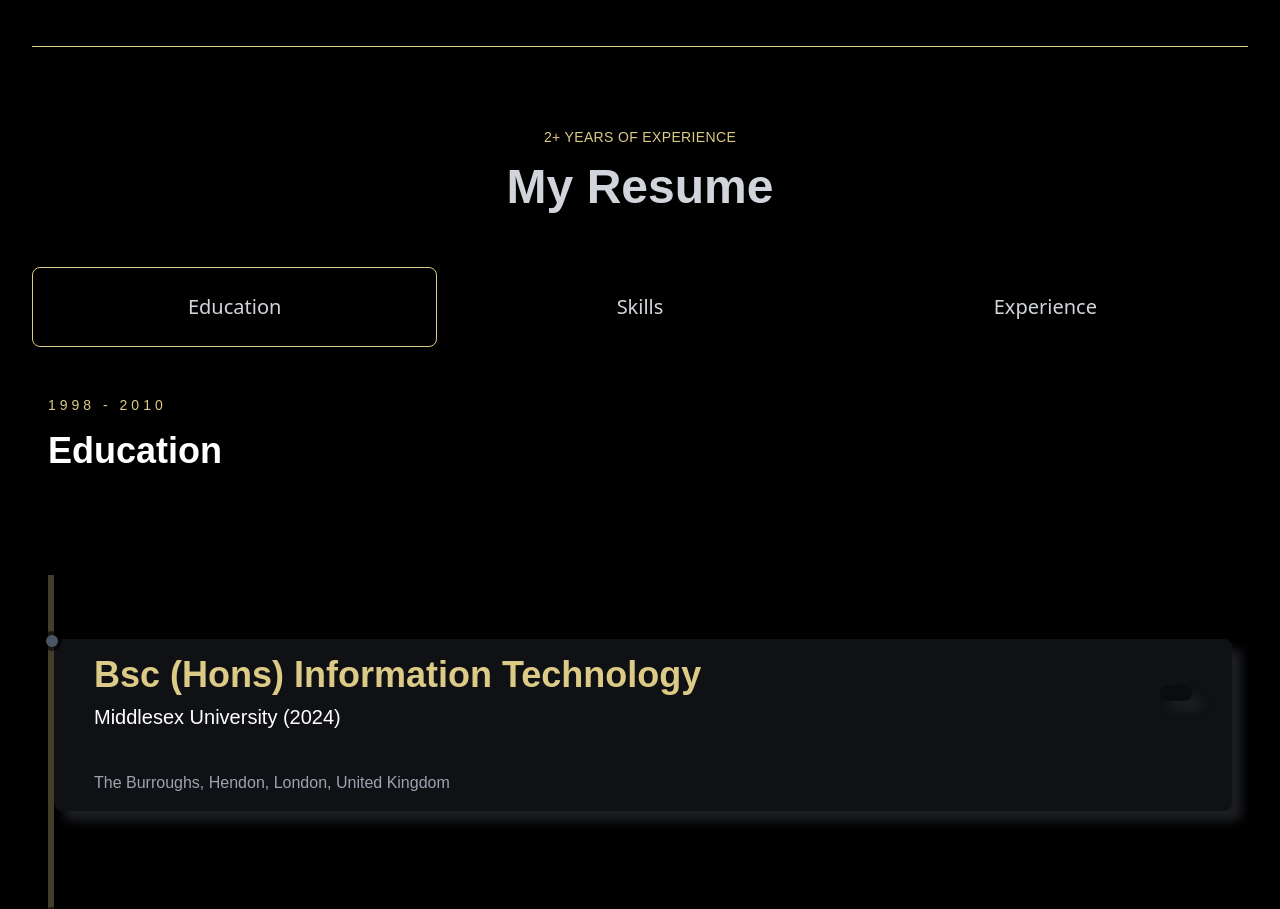
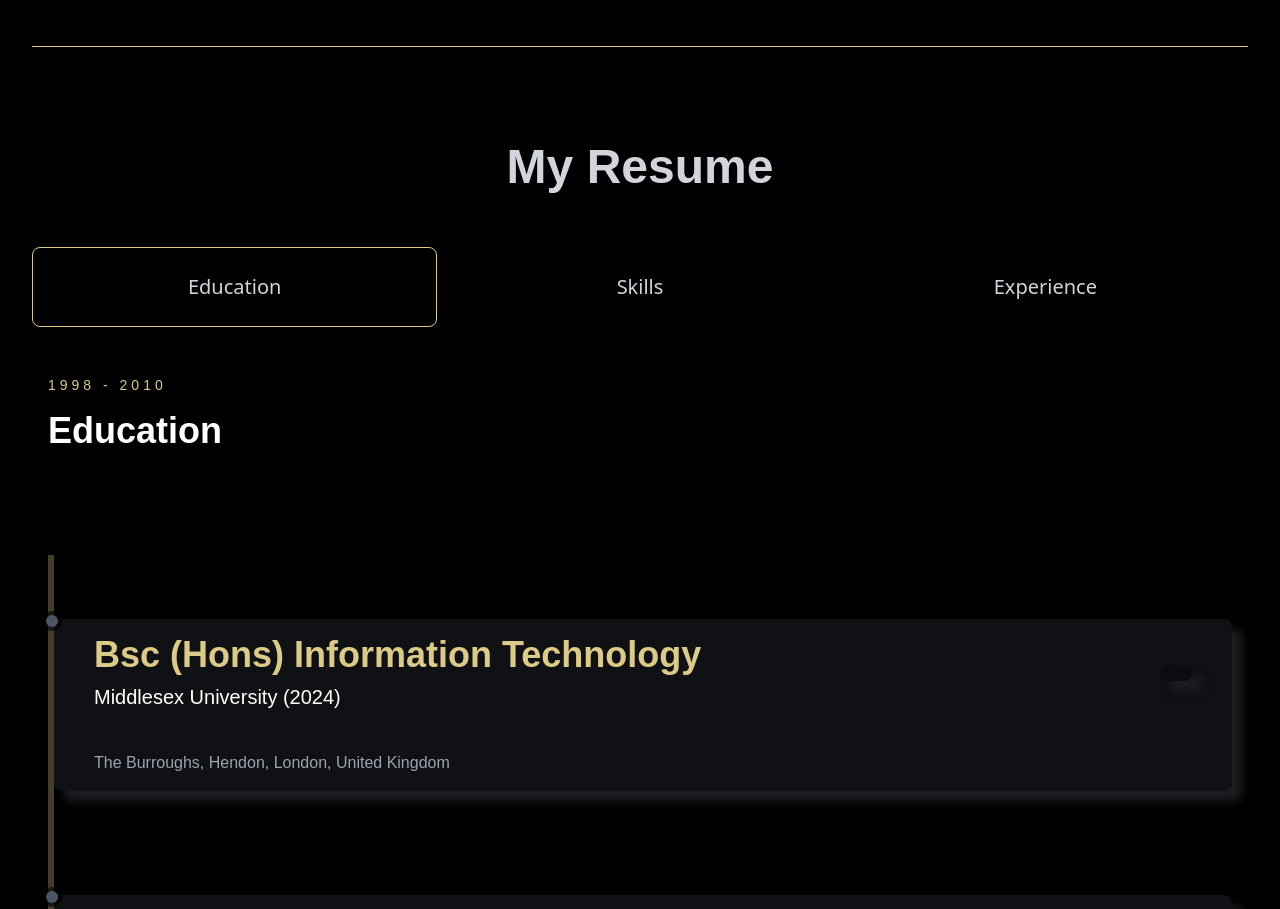
Before and after one commit to kulklex/kulklex2.0, a Next.js app: page / in a window 1280 px wide. Shown: the part 2860-3769 px from the top of the page. Built offline with nearby package versions, Linux system fonts and the light colour scheme.

Commit message:
Update Resume.tsx

```diff
--- a/components/Resume/Resume.tsx
+++ b/components/Resume/Resume.tsx
@@ -15,7 +15,7 @@ export default function Resume({}: Props) {
   return (
     <section id="resume" className="w-full py-20 border-b-[1px] border-b-designColor">
       <div className='flex justify-center items-center text-center'>
-        <Title title='2+ YEARS OF EXPERIENCE' desc='My Resume' />
+        <Title title='' desc='My Resume' />
       </div>
 
       <div>
```
